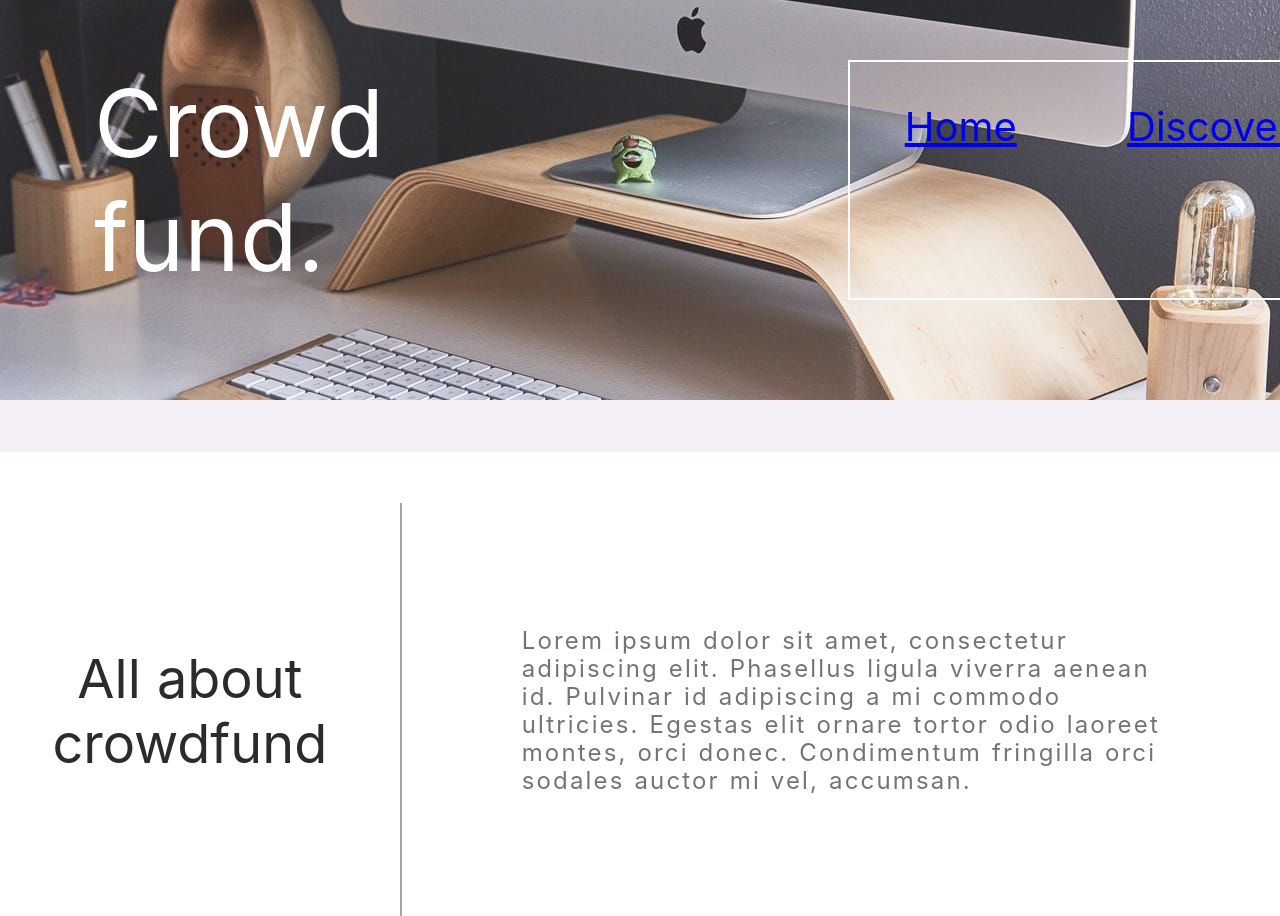
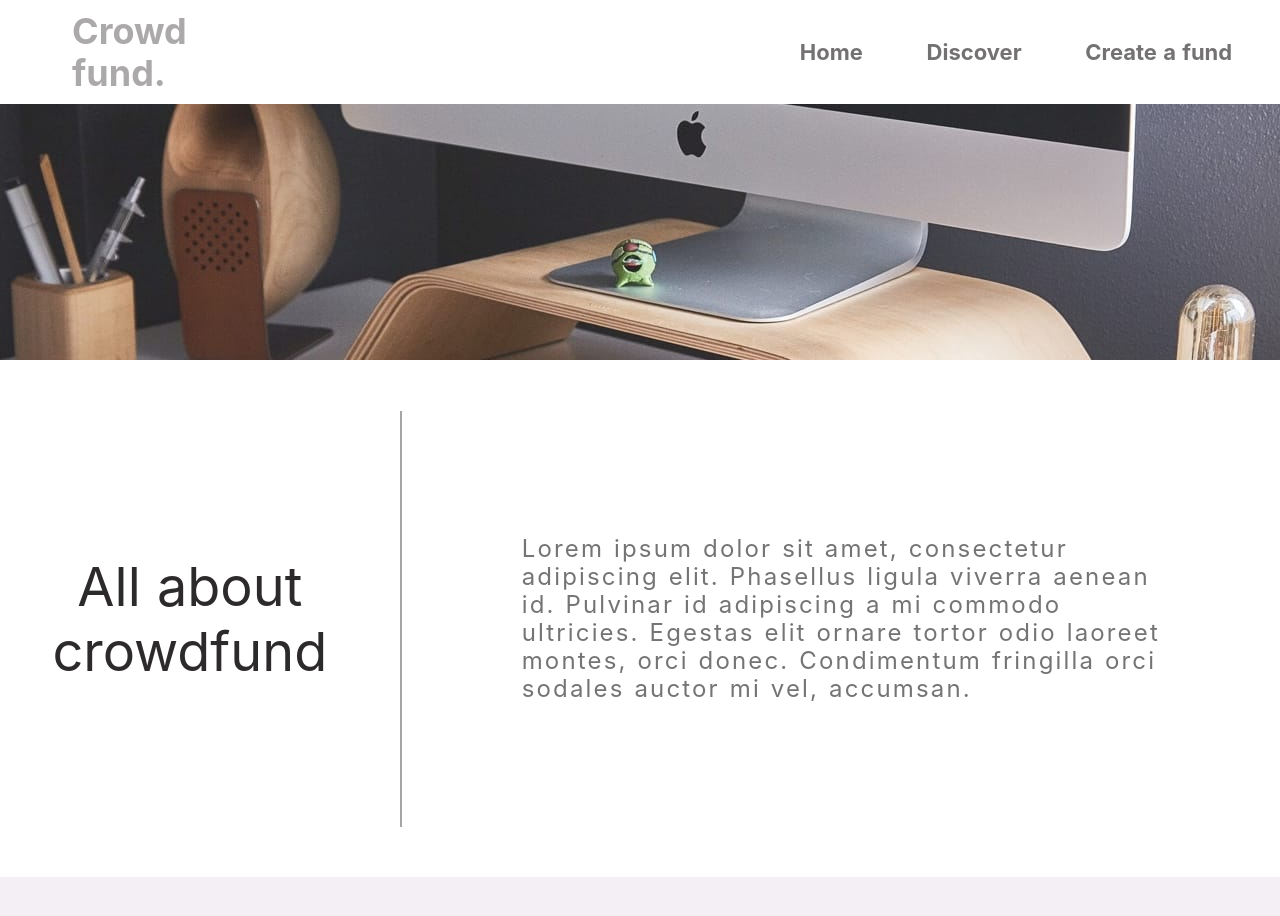
Before and after one commit to GyAlves/client, a Nuxt app: page / in a window 1280 px wide. Shown: the top 916 px of the page. After the commit the page ends 877 px from the top, so only its background shows below. Built offline with nearby package versions, Linux system fonts and the light colour scheme.

Commit message:
Fixing home page

```diff
--- a/components/Header.vue
+++ b/components/Header.vue
@@ -4,8 +4,8 @@
     <div class="description_container">
       <div class="title">Crowd<br />fund.</div>
       <div class="menu_cont">
-        <NuxtLink to="/">Home</NuxtLink>
-        <NuxtLink to="/discover">Discover</NuxtLink>
+        <NuxtLink to="/" class="a">Home</NuxtLink>
+        <NuxtLink to="/funds" class="a">Discover</NuxtLink>
       </div>
     </div>
   </div>
@@ -52,19 +52,22 @@
   justify-content: space-around;
   padding-top: 1em;
   text-decoration: none;
-
-  border: 2px solid;
 }
 
 .description_container .menu_cont ul {
   list-style-type: none;
+  display: flex;
+  flex-direction: row;
+  justify-content: space-around;
 }
 
-.description_container .menu_cont ul li a {
+.description_container .menu_cont ul li .a {
+  text-decoration: none;
+  font-weight: bold;
   font-size: 22px;
-  font-weight: bold;
-  color: #ffffff;
-  text-decoration: none;
+  line-height: 28px;
+
+  color: rgba(13, 10, 11, 0.58);
 }
 .description_container .menu_cont ul {
   display: flex;
--- /dev/null
+++ b/components/ImageHero.vue
@@ -0,0 +1,17 @@
+<template>
+  <div class="image_container">
+    <img class="image" src="~assets/images/image-hero-desktop.jpg" />
+  </div>
+</template>
+
+<script>
+export default {
+  name: "ImageHero",
+};
+</script>
+
+<style>
+.image_container {
+  height: 13em;
+}
+</style>
--- a/pages/index.vue
+++ b/pages/index.vue
@@ -1,18 +1,21 @@
 <template>
   <div>
-    <Header />
+    <SubHeader />
+    <ImageHero />
     <Home />
   </div>
 </template>
 
 <script>
-import Header from "../components/Header.vue";
+import ImageHero from "../components/ImageHero.vue";
+import SubHeader from "../components/SubHeader.vue";
 import Home from "../components/Home.vue";
 
 export default {
   components: {
-    Header,
+    SubHeader,
     Home,
+    ImageHero,
   },
 };
 </script>
```
